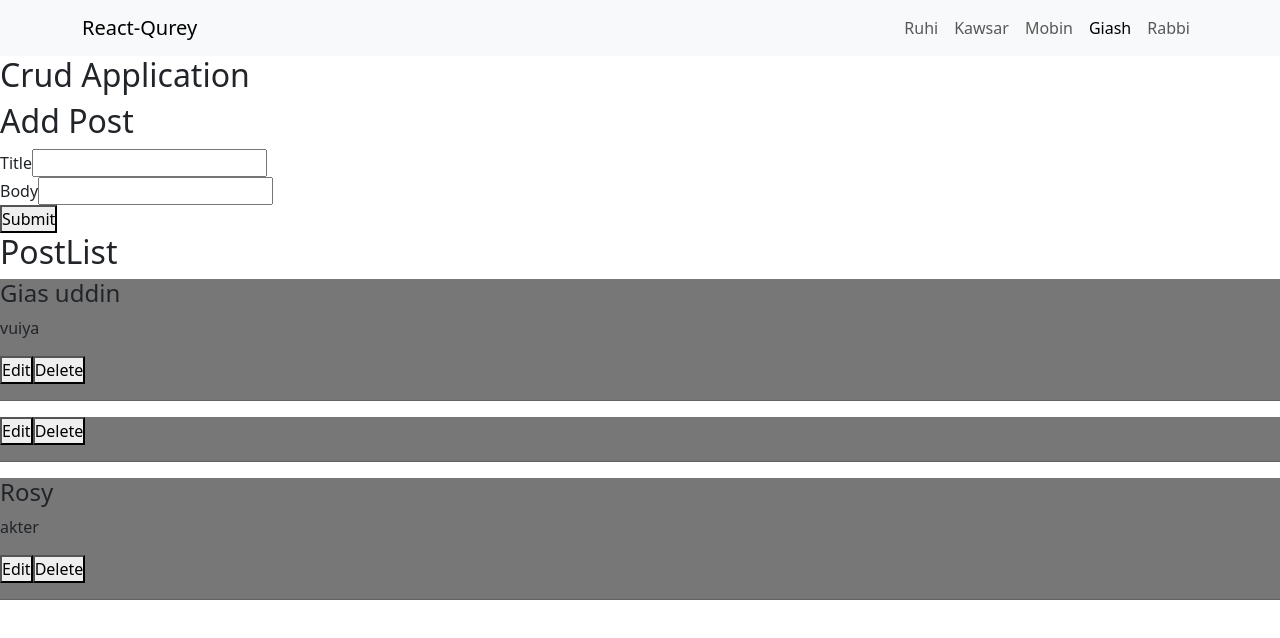
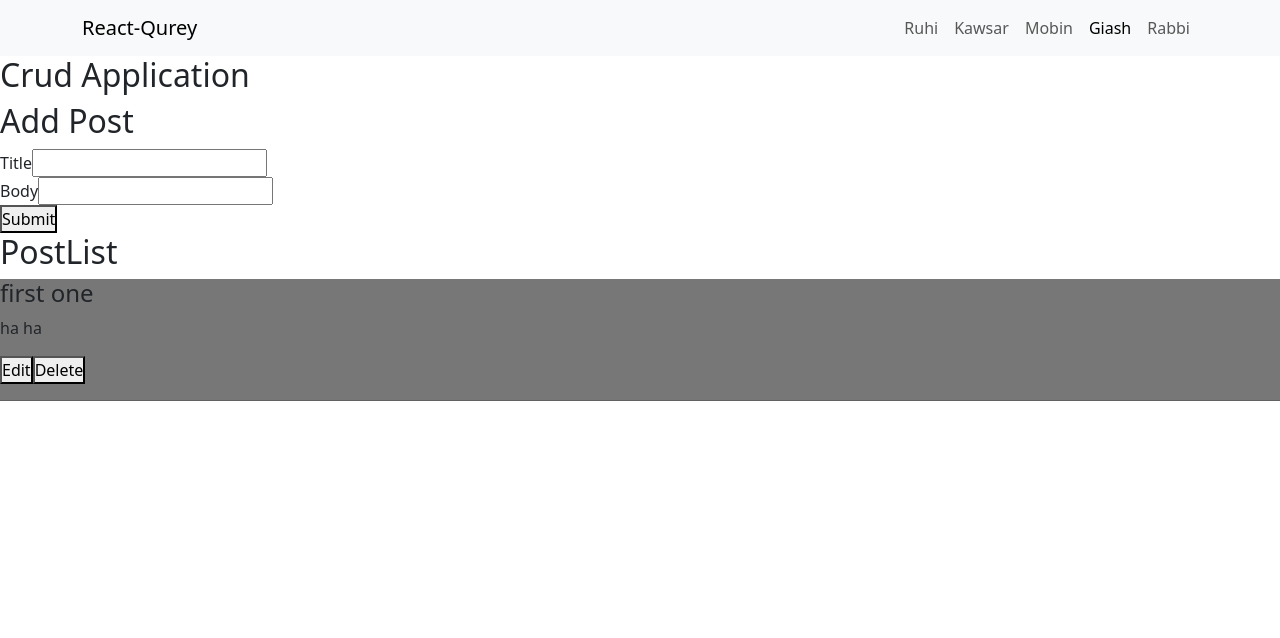
Before and after one commit to mamtn011/react-query, a React (Create React App) app: page /giash in a window 1280 px wide. Shown: the top 638 px of the page. Built offline with nearby package versions, Linux system fonts and the light colour scheme; data requests are answered from the project's data file.

Commit message:
Delete Fetures added

```diff
--- a/db.json
+++ b/db.json
@@ -1,19 +1,9 @@
 {
   "posts": [
     {
-      "id": 1,
-      "title": "Gias uddin",
-      "body": "vuiya"
-    },
-    {
-      "id": 2,
-      "title": "",
-      "body": ""
-    },
-    {
-      "id": "08b6ac73-2b11-4146-bcb9-683bc3f3e372",
-      "title": "Rosy ",
-      "body": "akter"
+      "id": "57d716e3-0c38-4d21-863c-6040da21381e",
+      "title": "first one",
+      "body": "ha ha"
     }
   ]
 }
--- a/src/component/PostList.js
+++ b/src/component/PostList.js
@@ -1,10 +1,12 @@
+import { useMutation, useQuery, useQueryClient } from "@tanstack/react-query";
 import { fetchPosts } from "./api/posts";
 import { useNavigate } from "react-router-dom";
-import { useQuery } from "@tanstack/react-query";
 import AddPost from "./my-component/AddPost";
+import { deletePost } from "./api/posts";
 
 function PostList()
 {
+    const queryClient = useQueryClient();
     const navigate = useNavigate()
     // were getting data form json
     const {isLoading, data : posts, isError, error,} = useQuery({
@@ -12,10 +14,24 @@ function PostList()
         queryFn : fetchPosts
     });
 
+    // DELETE
+    const deletePostMutation = useMutation({
+        mutationFn : deletePost,
+        onSuccess : () => {
+            queryClient.invalidateQueries({queryKey : ["posts"]});
+            console.log('successfully delete')
+            navigate("/giash");
+            }
+    })
+
+    const handleDelete = (id) =>
+    {
+        deletePostMutation.mutate(id)
+        console.log(id)
+    }
     //
     if(isLoading) return <h2>loding...</h2>
     if(isError) return <h2>{error.message}</h2>
-
 
     return(
         <>
@@ -32,7 +48,7 @@ function PostList()
                         </div>
 
                         <button onClick={() => navigate(`/giash/${post.id}/edit`)}>Edit</button>
-                        <button>Delete</button>
+                        <button onClick={() => handleDelete(post.id)}>Delete</button>
                         <hr />
                     </div>
 
--- a/src/component/api/posts.js
+++ b/src/component/api/posts.js
@@ -35,3 +35,12 @@ export async function updatePost(updatedPost)
     });
     return response.json()
 }
+
+// delete
+export async function deletePost(id)
+{
+    const response = await fetch(`http://localhost:3000/posts/${id}`, {
+        method : "DELETE",
+    });
+    return response.json()
+}
```
